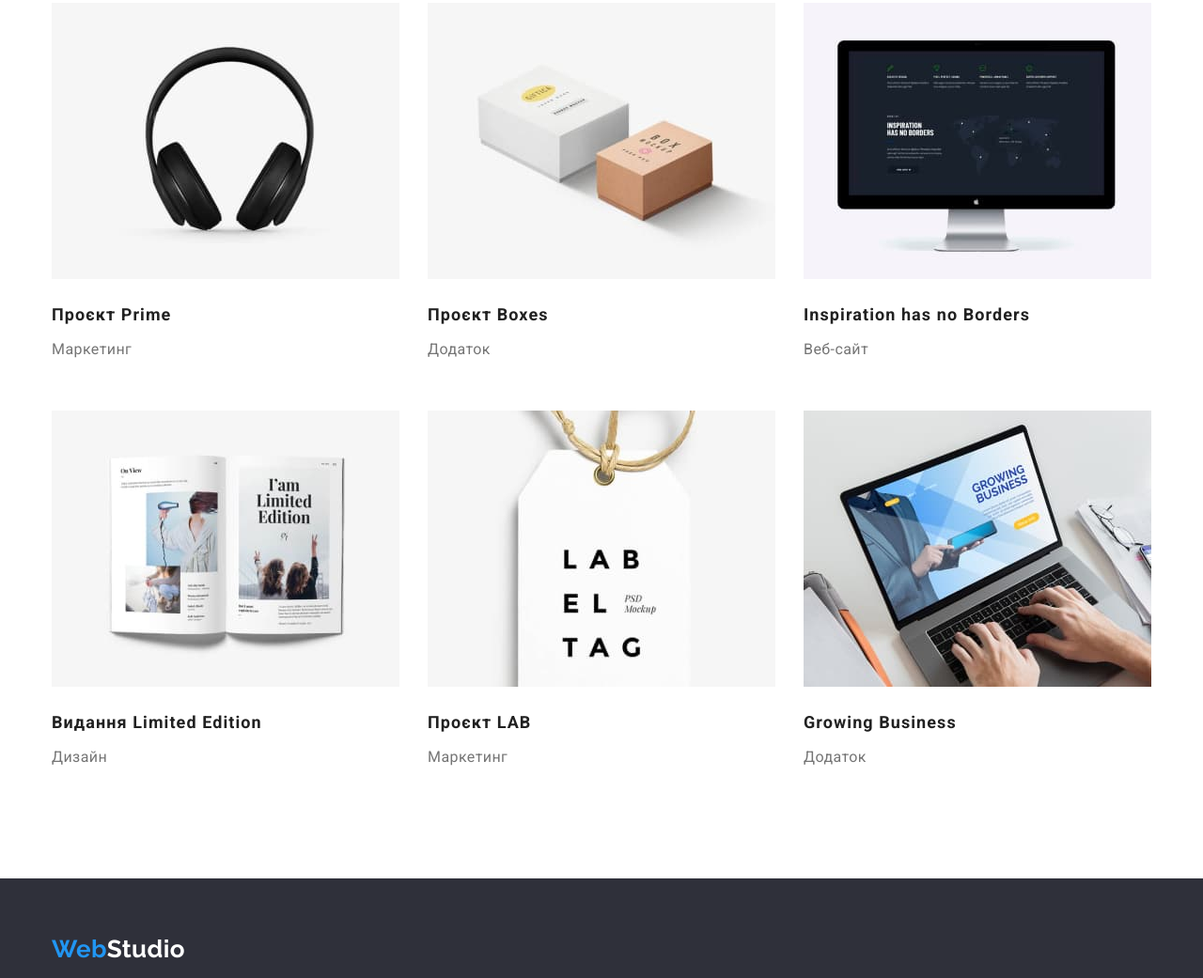
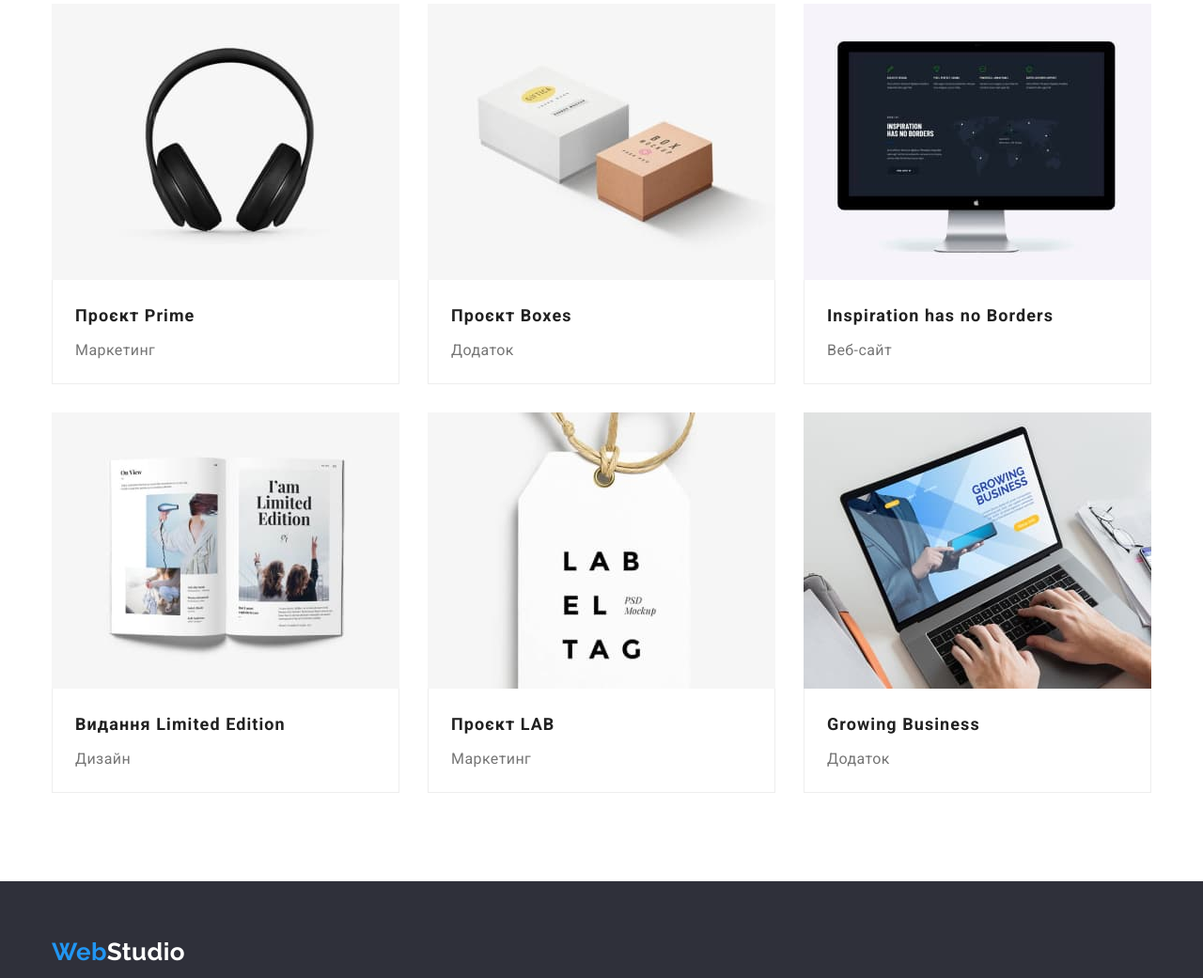
Before and after one commit to AMIHbKA/goit-markup-hw-03, a plain HTML site: page portfolio.html in a window 1280 px wide. Shown: the part 695-1736 px from the top of the page at 94% size. Drawn offline with nearby package versions, Linux system fonts and the light colour scheme.

Commit message:
Виправлені деякі помилки

```diff
--- a/css/styles.css
+++ b/css/styles.css
@@ -335,9 +335,17 @@ body {
   margin-bottom: 30px;
 }
 
+.border-div {
+  padding-top: 20px;
+  margin-bottom: 0;
+  border: 1px solid #eeeeee;
+  border-top: none;
+}
+
 .portfolio-projects-list-header {
-  margin-top: 20px;
+  margin-top: 0;
   margin-bottom: 0;
+  margin-left: 24px;
 
   font-weight: 700;
   font-size: 18px;
@@ -349,6 +357,7 @@ body {
 .portfolio-projects-list-description {
   margin-top: 4px;
   margin-bottom: 20px;
+  margin-left: 24px;
 
   font-size: 16px;
   line-height: calc(30 / 16);
--- a/portfolio.html
+++ b/portfolio.html
@@ -73,8 +73,10 @@
                 alt="лептоп з зображеннням сайту з трьома фото, на яких дві жінки та чоловік"
                 width="370"
               />
+              <div class="border-div">
                 <h2 class="portfolio-projects-list-header">Технокряк</h2>
                 <p class="portfolio-projects-list-description">Веб-сайт</p>
+              </div>
             </li>
             <li class="item">
               <img
@@ -82,10 +84,12 @@
                 alt="два гравця в баскетбол, один з м'ячем в стрибку, інший намагається вибити м'яч"
                 width="370"
               />
+              <div class="border-div">
                 <h2 class="portfolio-projects-list-header">
                   Постер New Orlean vs Golden Star
                 </h2>
                 <p class="portfolio-projects-list-description">Дизайн</p>
+              </div>
             </li>
             <li class="item">
               <img
@@ -93,8 +97,11 @@
                 alt="зображення риби з назвою ресторану морська їжа, основанов в 2001 році"
                 width="370"
               />
+
+              <div class="border-div">
                 <h2 class="portfolio-projects-list-header">Ресторан Seafood</h2>
                 <p class="portfolio-projects-list-description">Додаток</p>
+              </div>
             </li>
             <li class="item">
               <img
@@ -102,8 +109,10 @@
                 alt="безпровідні повнорозмірні навушники чорного кольору"
                 width="370"
               />
+              <div class="border-div">
                 <h2 class="portfolio-projects-list-header">Проєкт Prime</h2>
                 <p class="portfolio-projects-list-description">Маркетинг</p>
+              </div>
             </li>
             <li class="item">
               <img
@@ -111,8 +120,11 @@
                 alt="дві картонні коробки різних розмірів"
                 width="370"
               />
+
+              <div class="border-div">
                 <h2 class="portfolio-projects-list-header">Проєкт Boxes</h2>
                 <p class="portfolio-projects-list-description">Додаток</p>
+              </div>
             </li>
             <li class="item">
               <img
@@ -120,8 +132,12 @@
                 alt="аймак з відображенням сайту з написом натхнення без кордонів"
                 width="370"
               />
-              <h2 class="portfolio-projects-list-header">Inspiration has no Borders</h2>
+              <div class="border-div">
+                <h2 class="portfolio-projects-list-header">
+                  Inspiration has no Borders
+                </h2>
                 <p class="portfolio-projects-list-description">Веб-сайт</p>
+              </div>
             </li>
             <li class="item">
               <img
@@ -129,8 +145,12 @@
                 alt="розгорнута книга з зображеннями жінок"
                 width="370"
               />
-              <h2 class="portfolio-projects-list-header">Видання Limited Edition</h2>
+              <div class="border-div">
+                <h2 class="portfolio-projects-list-header">
+                  Видання Limited Edition
+                </h2>
                 <p class="portfolio-projects-list-description">Дизайн</p>
+              </div>
             </li>
             <li class="item">
               <img
@@ -138,8 +158,11 @@
                 alt="ярлик з написом лаб ел таг"
                 width="370"
               />
+
+              <div class="border-div">
                 <h2 class="portfolio-projects-list-header">Проєкт LAB</h2>
                 <p class="portfolio-projects-list-description">Маркетинг</p>
+              </div>
             </li>
             <li class="item">
               <img
@@ -147,8 +170,10 @@
                 alt="лептоп з відображенням сайту зростаючий бізнес"
                 width="370"
               />
+              <div class="border-div">
                 <h2 class="portfolio-projects-list-header">Growing Business</h2>
                 <p class="portfolio-projects-list-description">Додаток</p>
+              </div>
             </li>
           </ul>
         </div>
```
Lines whose indentation alone changed are shown as unchanged.
